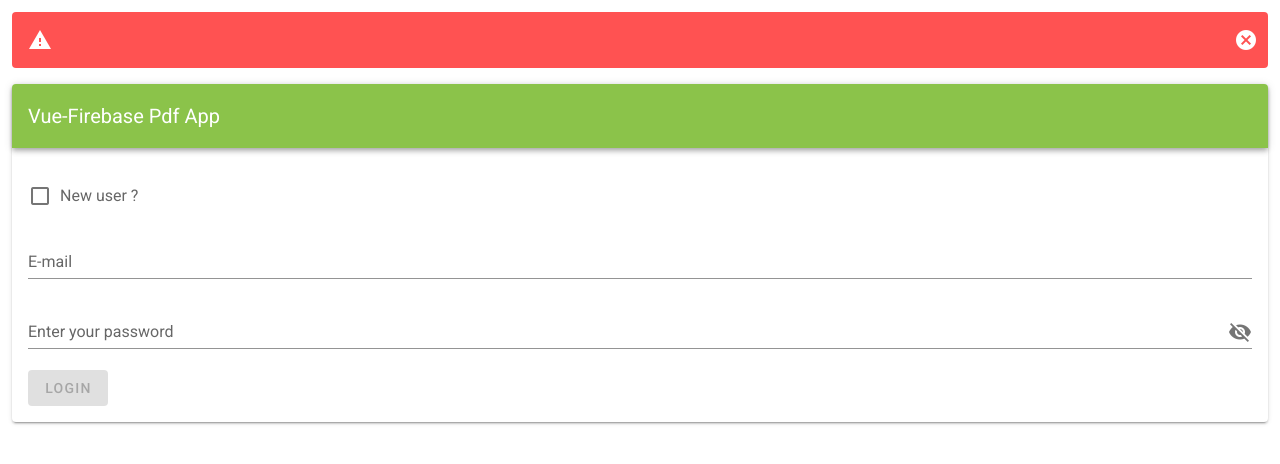
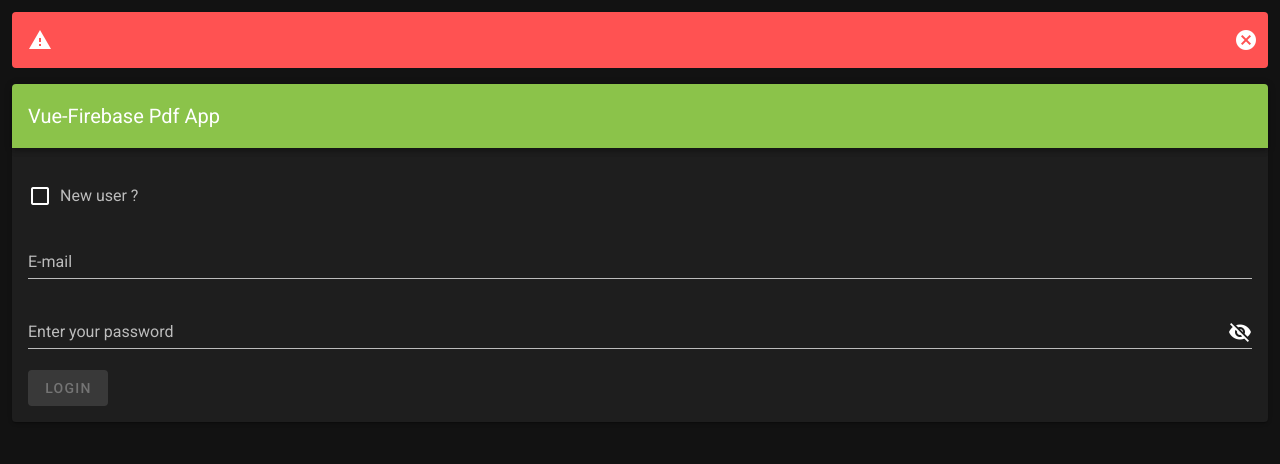
Before and after one commit to BoronSpoon/sync-presentation, a Vue app: page /#/login in a window 1280 px wide. Shown: the top 464 px of the page. Built offline with nearby package versions, Linux system fonts and the light colour scheme.

Commit message:
enable dark mode

```diff
--- a/src/plugins/vuetify.js
+++ b/src/plugins/vuetify.js
@@ -9,4 +9,7 @@ export default new Vuetify({
   icons: {
     iconfont: 'md',
   },
+  theme: {
+    dark: true,
+  }
 });
--- a/src/store.js
+++ b/src/store.js
@@ -197,10 +197,10 @@ export default new Vuex.Store({
           loadingTask.promise.then((doc) => {
             commit('setUploadPdfAttributes', {
               title: payload.name,
-              numPages: doc.numPages
+              numPages: doc.numPages,
             });
             commit('setCountingNumPages', false);
-            doc.numPages != 0 ? resolve(success) : reject(error)
+            doc.numPages != 0 ? resolve(success) : reject(error);
           });
         };
         reader.readAsBinaryString(payload);
@@ -209,7 +209,7 @@ export default new Vuex.Store({
     submitPdf({ commit, state, dispatch }, payload) {
       commit('setSubmittingPdfs', true);
       dispatch('countNumPages', payload)
-        .then(success => {
+        .then((success) => {
           dispatch('submitPdfToFirebase', {
             title: state.uploadPdfAttributes.title,
             numPages: state.uploadPdfAttributes.numPages,
--- a/src/views/Home.vue
+++ b/src/views/Home.vue
@@ -32,7 +32,6 @@
       </template>
       <template v-else>
       <v-list>
-        <v-subheader class="headline"> Completed </v-subheader>
         <template v-if="pdfList.length">
         <v-list-item
           class="pl-2"
```
